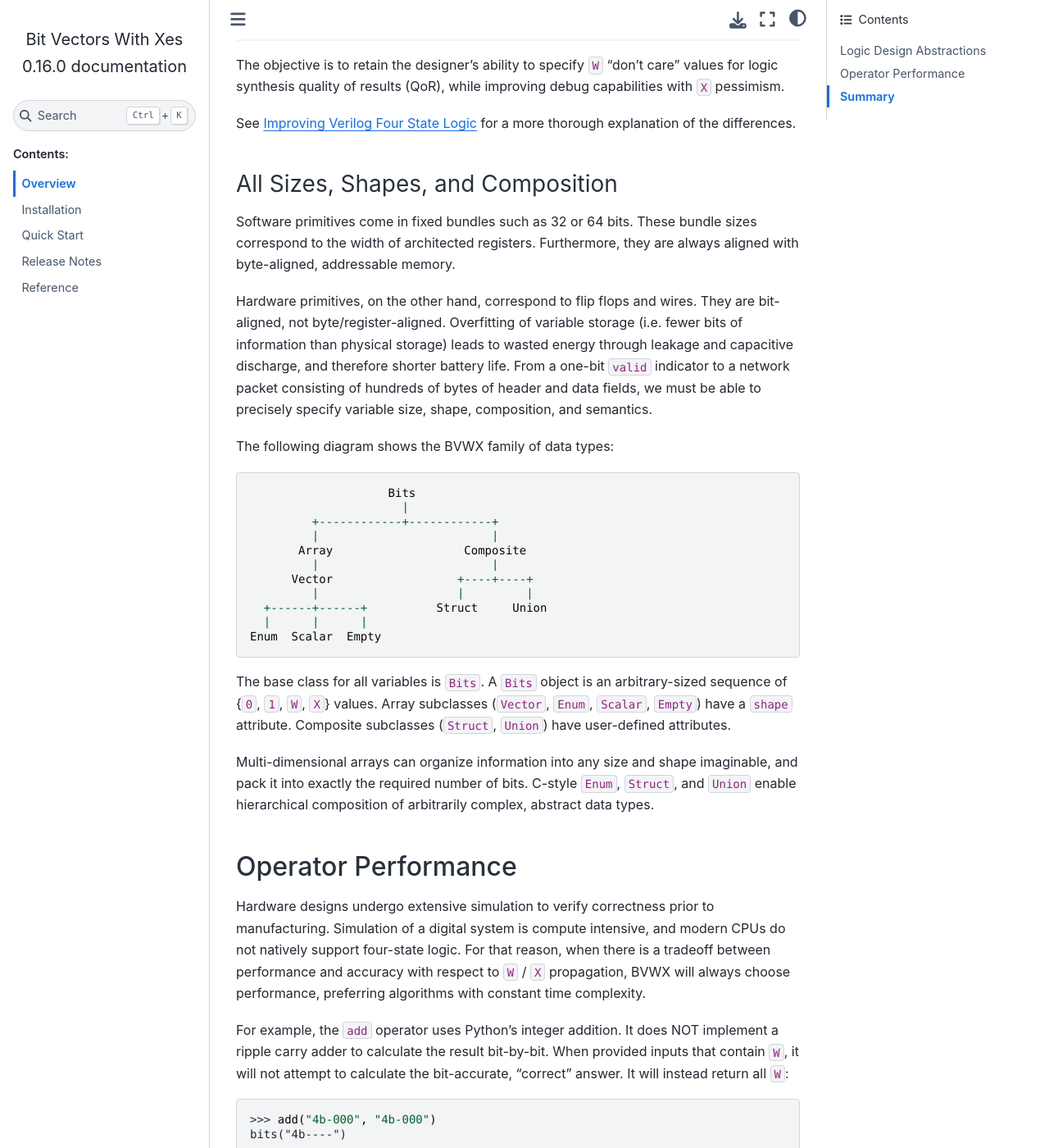
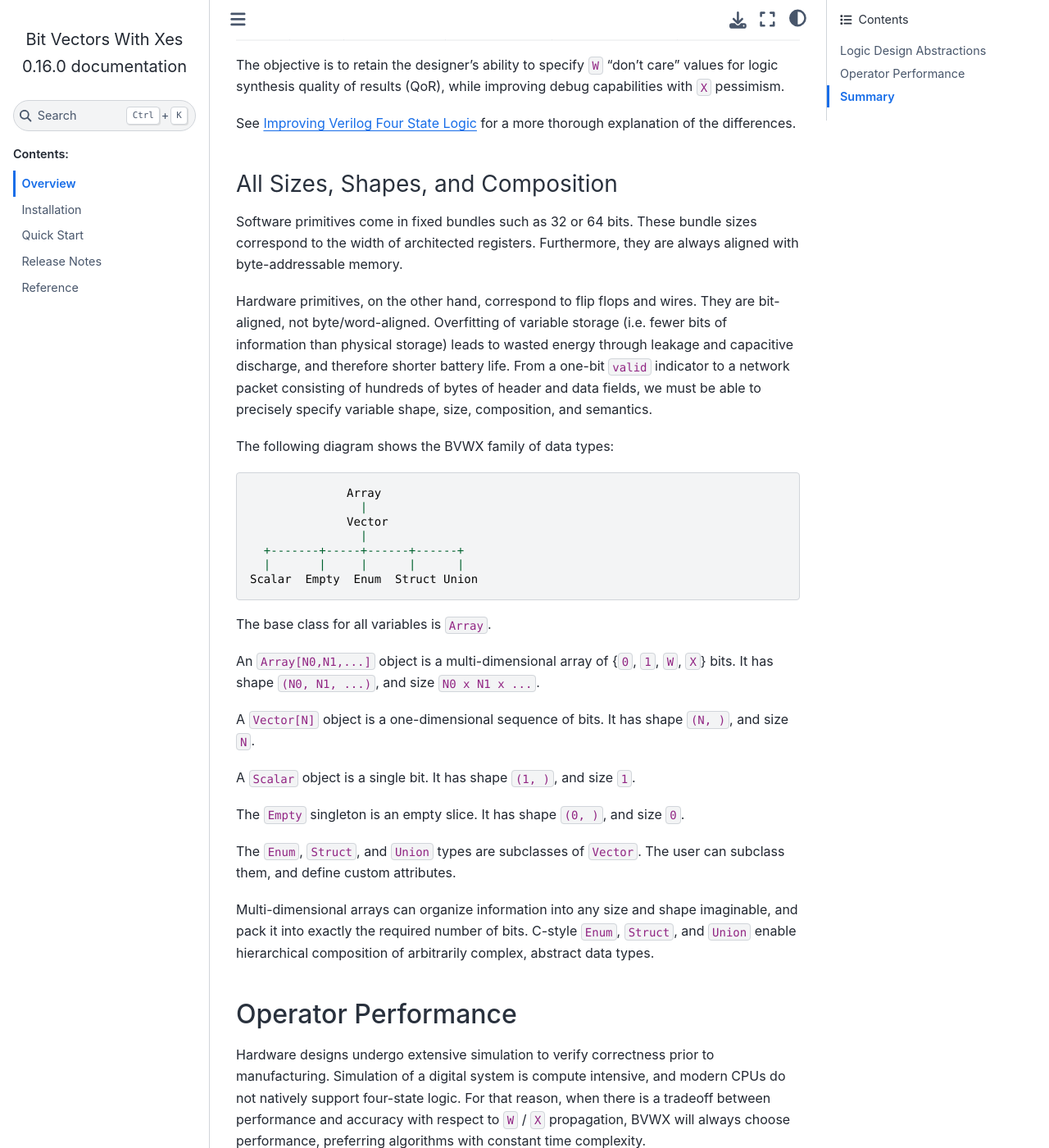
Before and after one commit to cjdrake/bvwx, a Sphinx documentation site: the page built from doc/source/overview.rst, in a window 1280 px wide and 1400 px high, scrolled down 2393 px. Shown: the whole window at 82% size. Built offline with Sphinx 7.4.7 and the Sphinx Book theme 1.1.4, drawn with Linux system fonts in a browser that asks for light colours.

Commit message:
Rework the type hierarchy
Get rid of Bits data type.
It's simpler to use Array as the base type.

Also get rid of Composite type.
Update Struct and Union so they inherit from Vector.

Update documentation to match.

```diff
--- a/doc/source/overview.rst
+++ b/doc/source/overview.rst
@@ -110,35 +110,43 @@ All Sizes, Shapes, and Composition
 
 Software primitives come in fixed bundles such as 32 or 64 bits.
 These bundle sizes correspond to the width of architected registers.
-Furthermore, they are always aligned with byte-aligned, addressable memory.
+Furthermore, they are always aligned with byte-addressable memory.
 
 Hardware primitives, on the other hand, correspond to flip flops and wires.
-They are bit-aligned, not byte/register-aligned.
+They are bit-aligned, not byte/word-aligned.
 Overfitting of variable storage (i.e. fewer bits of information than physical storage)
 leads to wasted energy through leakage and capacitive discharge,
 and therefore shorter battery life.
 From a one-bit ``valid`` indicator to a network packet consisting of hundreds
 of bytes of header and data fields,
-we must be able to precisely specify variable size, shape, composition, and semantics.
+we must be able to precisely specify variable shape, size, composition, and semantics.
 
 The following diagram shows the BVWX family of data types::
 
-                        Bits
-                          |
-             +------------+------------+
-             |                         |
-           Array                   Composite
-             |                         |
-          Vector                  +----+----+
-             |                    |         |
-      +------+------+          Struct     Union
-      |      |      |
-    Enum  Scalar  Empty
+                  Array
+                    |
+                  Vector
+                    |
+      +-------+-----+------+------+
+      |       |     |      |      |
+    Scalar  Empty  Enum  Struct Union
 
-The base class for all variables is ``Bits``.
-A ``Bits`` object is an arbitrary-sized sequence of {``0``, ``1``, ``W``, ``X``} values.
-Array subclasses (``Vector``, ``Enum``, ``Scalar``, ``Empty``) have a ``shape`` attribute.
-Composite subclasses (``Struct``, ``Union``) have user-defined attributes.
+The base class for all variables is ``Array``.
+
+An ``Array[N0,N1,...]`` object is a multi-dimensional array of {``0``, ``1``, ``W``, ``X``} bits.
+It has shape ``(N0, N1, ...)``, and size ``N0 x N1 x ...``.
+
+A ``Vector[N]`` object is a one-dimensional sequence of bits.
+It has shape ``(N, )``, and size ``N``.
+
+A ``Scalar`` object is a single bit.
+It has shape ``(1, )``, and size ``1``.
+
+The ``Empty`` singleton is an empty slice.
+It has shape ``(0, )``, and size ``0``.
+
+The ``Enum``, ``Struct``, and ``Union`` types are subclasses of ``Vector``.
+The user can subclass them, and define custom attributes.
 
 Multi-dimensional arrays can organize information into any size and shape imaginable,
 and pack it into exactly the required number of bits.
--- a/src/bvwx/__init__.py
+++ b/src/bvwx/__init__.py
@@ -4,9 +4,6 @@ from ._arithmetic import adc, add, div, lsh, matmul, mod, mul, neg, ngc, rsh, sb
 from ._bits import (
     Array,
     ArrayLike,
-    Bits,
-    BitsLike,
-    Composite,
     Empty,
     Key,
     Scalar,
@@ -37,8 +34,6 @@ Vec = Vector
 
 __all__ = [
     # bits
-    "Bits",
-    "BitsLike",
     "Array",
     "ArrayLike",
     "Vector",
@@ -48,7 +43,6 @@ __all__ = [
     "Scalar",
     "ScalarLike",
     "Empty",
-    "Composite",
     "Struct",
     "Union",
     "UintLike",
```
Also changed, not shown: doc/source/reference.rst (+38 -45 lines), 13 other files.
